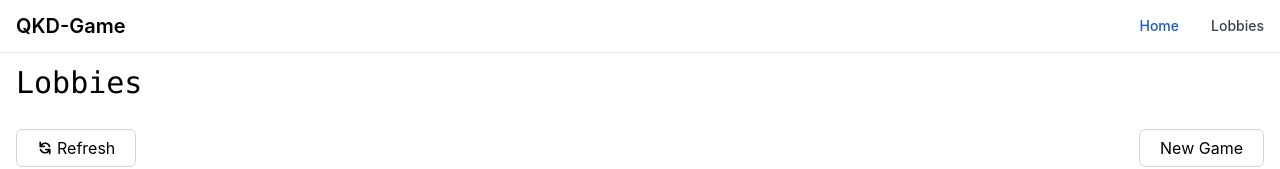
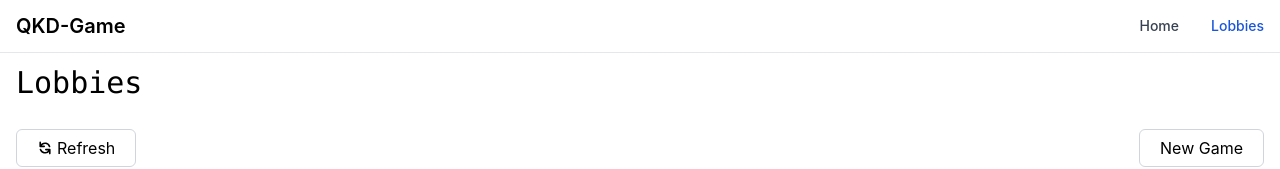
Before and after one commit to picturestone/qkd-game, a React (Create React App) app in the folder qkd-game-client/: page /lobbies in a window 1280 px wide. Shown: the top 169 px of the page. Built offline with nearby package versions, Linux system fonts and the light colour scheme; no server answers.

Commit message:
Added active link styling to nav

```diff
--- a/qkd-game-client/src/components/Nav.tsx
+++ b/qkd-game-client/src/components/Nav.tsx
@@ -1,7 +1,16 @@
-import { Link } from 'react-router-dom';
+import { NavLink } from 'react-router-dom';
 import WidthLimiter from './WidthLimiter';
 
 function Nav() {
+    const inactiveClasses =
+        'block py-2 pr-4 pl-3 text-gray-700 border-b border-gray-100 hover:bg-gray-50 md:hover:bg-transparent md:border-0 md:hover:text-blue-700 md:p-0';
+    const activeClasses =
+        'block py-2 pr-4 pl-3 text-white bg-blue-700 rounded md:bg-transparent md:text-blue-700 md:p-0';
+
+    function setNavLinkClasses(navData: { isActive: boolean }) {
+        return navData.isActive ? activeClasses : inactiveClasses;
+    }
+
     // TODO fix nav mobile not working correctly at the moment when switching to home page and trying to go back to lobbies. probably because of the way the routes are set up.
     return (
         <header className="sticky top-0 z-40 flex flex-none w-full py-3 mx-auto bg-white border-b border-gray-200 dark:border-gray-600 dark:bg-gray-800">
@@ -57,21 +66,21 @@ function Nav() {
                         >
                             <ul className="flex flex-col mt-4 md:flex-row md:space-x-8 md:mt-0 md:text-sm md:font-medium">
                                 <li>
-                                    <Link
+                                    <NavLink
                                         to="/"
-                                        className="block py-2 pr-4 pl-3 text-white bg-blue-700 rounded md:bg-transparent md:text-blue-700 md:p-0 dark:text-white"
+                                        className={setNavLinkClasses}
                                         aria-current="page"
                                     >
                                         Home
-                                    </Link>
+                                    </NavLink>
                                 </li>
                                 <li>
-                                    <Link
+                                    <NavLink
                                         to="/lobbies"
-                                        className="block py-2 pr-4 pl-3 text-gray-700 border-b border-gray-100 hover:bg-gray-50 md:hover:bg-transparent md:border-0 md:hover:text-blue-700 md:p-0 dark:text-gray-400 md:dark:hover:text-white dark:hover:bg-gray-700 dark:hover:text-white md:dark:hover:bg-transparent dark:border-gray-700"
+                                        className={setNavLinkClasses}
                                     >
                                         Lobbies
-                                    </Link>
+                                    </NavLink>
                                 </li>
                             </ul>
                         </div>
```
